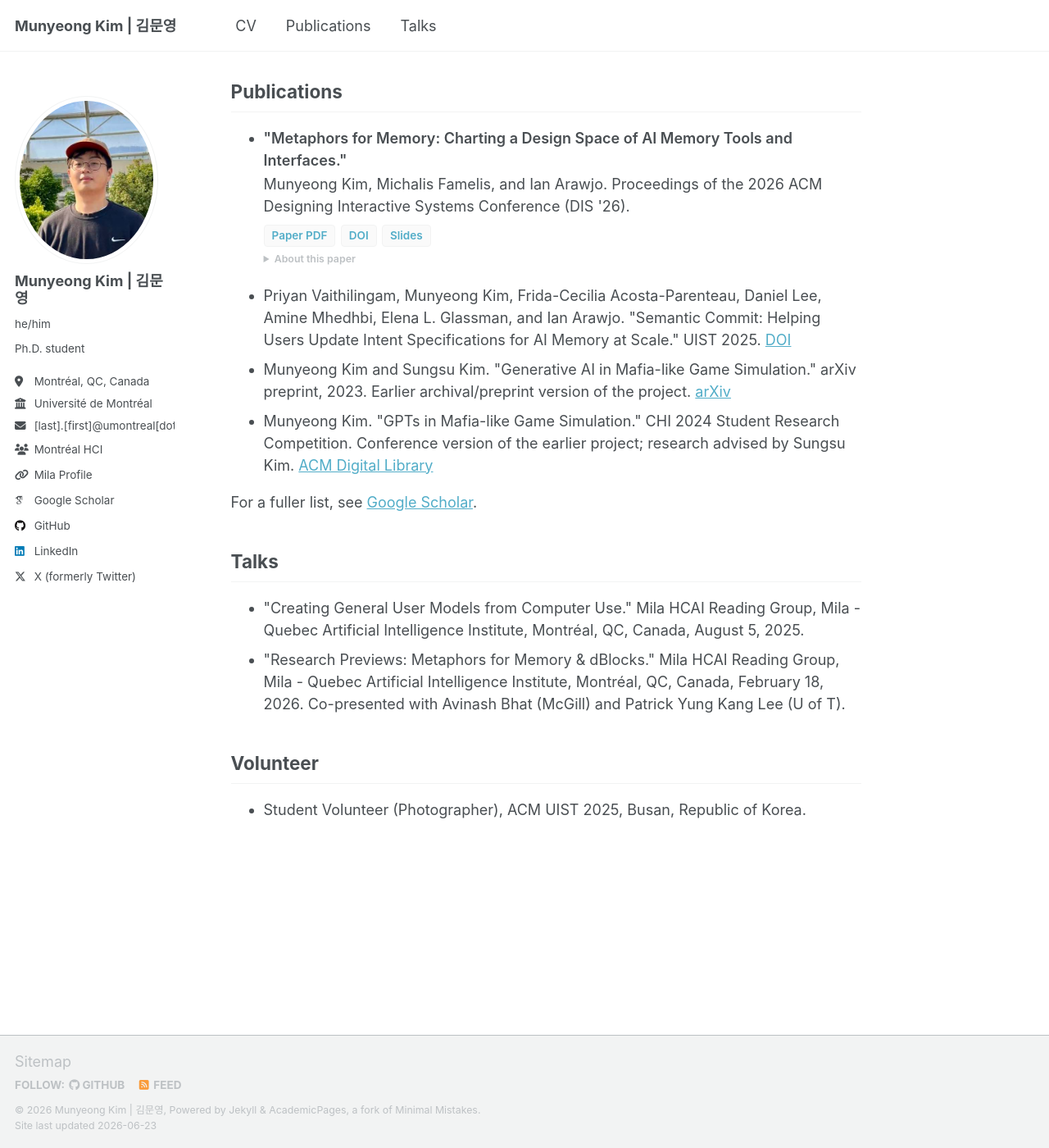
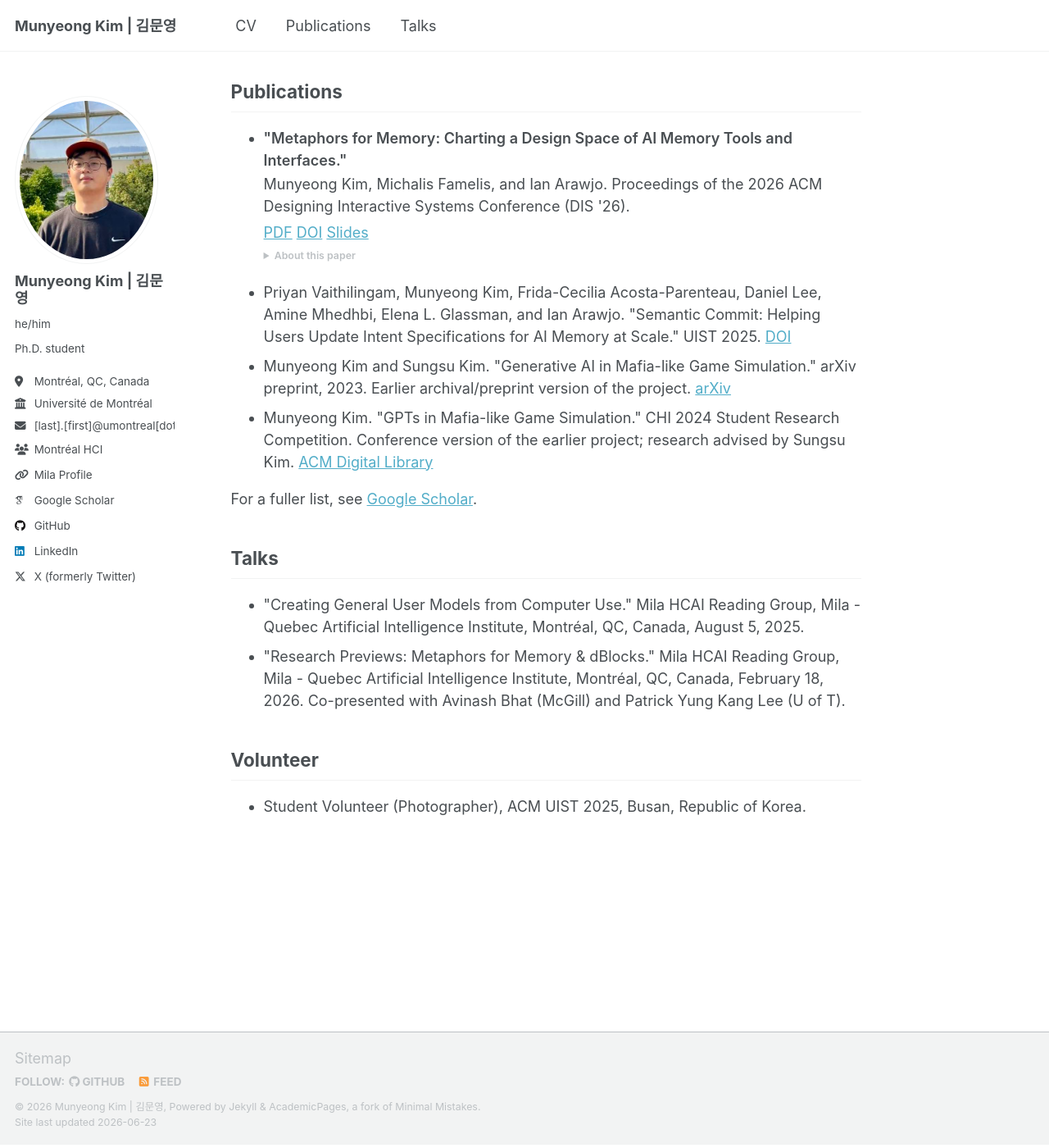
Before and after one commit to MunyeongKim/munyeongkim.github.io, a Jekyll site: the page built from _pages/about.md, in a window 1280 px wide and 1400 px high, scrolled down 620 px. Shown: the whole window at 82% size. Built offline with Jekyll 4.4.1, drawn with Linux system fonts in a browser that asks for light colours; some web fonts are replaced; a script that is not in the unit is left out.

Commit message:
Use text links for publication resources

```diff
--- a/_pages/about.md
+++ b/_pages/about.md
@@ -33,9 +33,9 @@ Find Me
       <span class="pub-title">"Metaphors for Memory: Charting a Design Space of AI Memory Tools and Interfaces."</span>
       <span class="pub-citation">Munyeong Kim, Michalis Famelis, and Ian Arawjo. Proceedings of the 2026 ACM Designing Interactive Systems Conference (DIS '26).</span>
       <div class="pub-actions" aria-label="Links for Metaphors for Memory">
-        <a class="pub-action" href="/files/dis26-163-metaphors-for-memory.pdf">Paper PDF</a>
-        <a class="pub-action" href="https://doi.org/10.1145/3800645.3812979">DOI</a>
-        <a class="pub-action" href="/files/dis26-metaphors-for-memory-slides.pdf">Slides</a>
+        <a href="/files/dis26-163-metaphors-for-memory.pdf">PDF</a>
+        <a href="https://doi.org/10.1145/3800645.3812979">DOI</a>
+        <a href="/files/dis26-metaphors-for-memory-slides.pdf">Slides</a>
       </div>
       <details class="pub-note">
         <summary>About this paper</summary>
--- a/_sass/layout/_publications.scss
+++ b/_sass/layout/_publications.scss
@@ -17,31 +17,7 @@
 }
 
 .pub-actions {
-  display: flex;
-  flex-wrap: wrap;
-  gap: 0.35rem;
-  margin: 0.45rem 0 0.35rem;
-}
-
-.page__content .pub-action {
-  display: inline-flex;
-  align-items: center;
-  padding: 0.2rem 0.5rem;
-  color: var(--global-link-color);
-  font-family: $sans-serif;
-  font-size: $type-size-6;
-  font-weight: 600;
-  line-height: 1.35;
-  text-decoration: none;
-  background-color: var(--global-code-background-color);
-  border: 1px solid var(--global-border-color);
-  border-radius: $border-radius;
-
-  &:hover {
-    color: var(--global-link-color-hover);
-    text-decoration: none;
-    border-color: var(--global-link-color);
-  }
+  margin: 0.25rem 0 0.35rem;
 }
 
 .pub-note {
```
